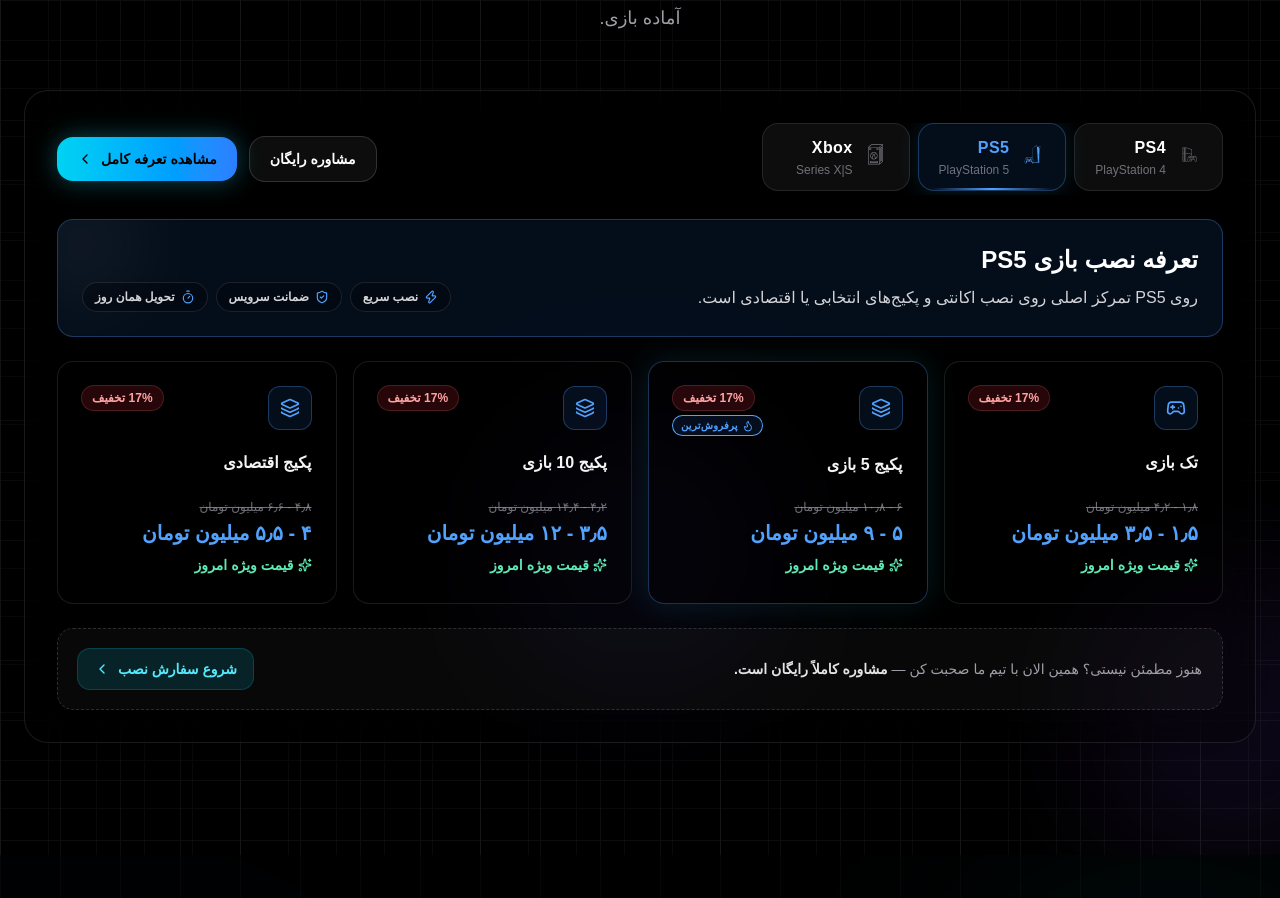
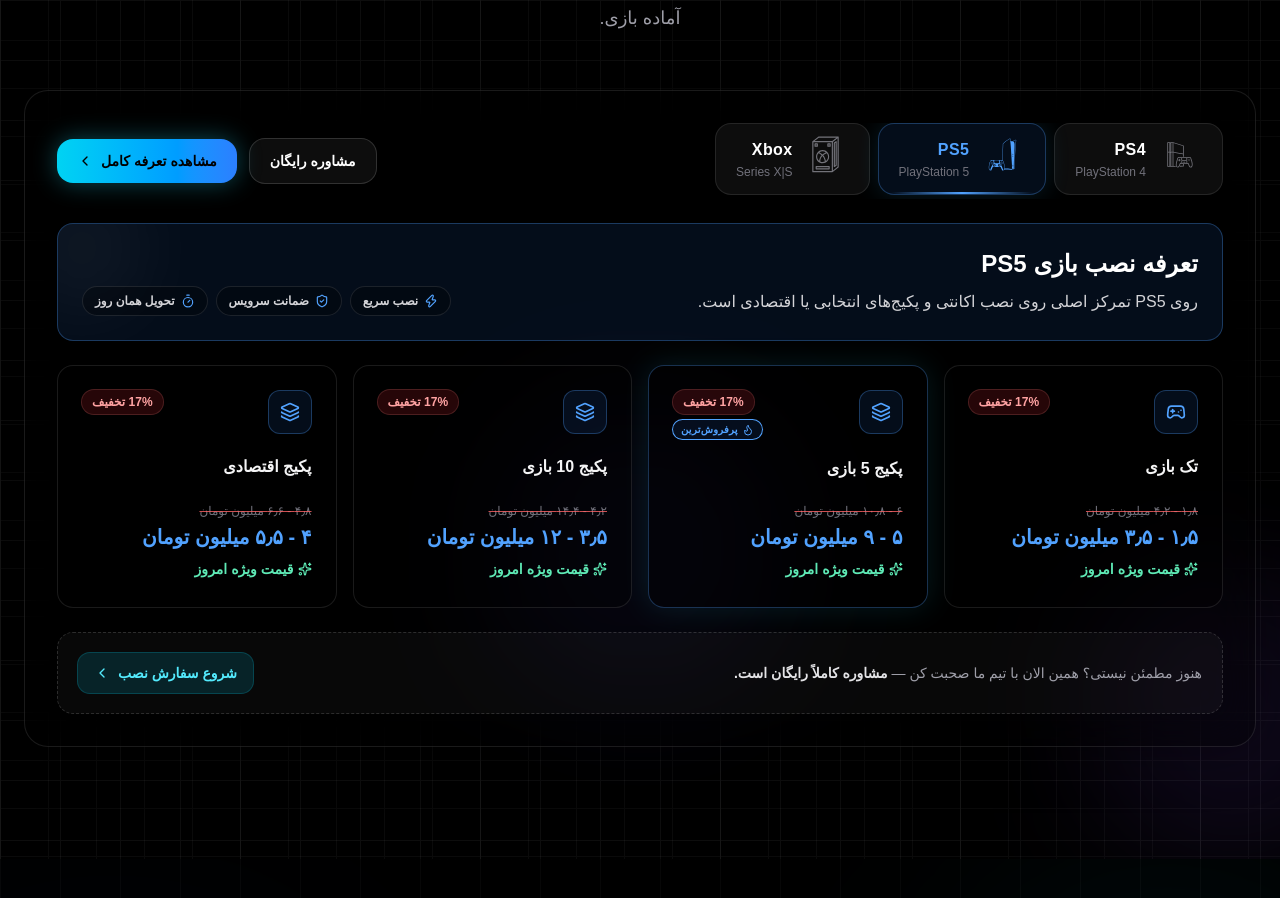
Before and after one commit to saeidAtashin/console-repair, a Next.js app: page / in a window 1280 px wide. Shown: the part 2100-2998 px from the top of the page. Built offline with nearby package versions, Linux system fonts and the light colour scheme; no server answers; a web font is replaced by a local one.

Commit message:
change  color of icons

```diff
--- a/src/app/components/sections/PriceTable.tsx
+++ b/src/app/components/sections/PriceTable.tsx
@@ -1,6 +1,7 @@
 "use client";
 
 import FadeUp from "@/app/components/animations/FadeUp";
+import ConsoleTabIcon from "@/app/components/ui/ConsoleTabIcon";
 import {
   formatRangeToman,
   HOME_GAME_INSTALL_DISCOUNTED,
@@ -67,31 +68,6 @@
   if (title.includes("پکیج")) return Layers;
   if (index === 0) return Gamepad2;
   return Sparkles;
-}
-
-function ConsoleTabIcon({
-  src,
-  className,
-}: {
-  src: string;
-  className?: string;
-}) {
-  return (
-    <span
-      aria-hidden
-      className={`inline-block h-[26px] w-[26px] shrink-0 bg-current ${className ?? ""}`}
-      style={{
-        WebkitMaskImage: `url(${src})`,
-        maskImage: `url(${src})`,
-        WebkitMaskSize: "contain",
-        maskSize: "contain",
-        WebkitMaskRepeat: "no-repeat",
-        maskRepeat: "no-repeat",
-        WebkitMaskPosition: "center",
-        maskPosition: "center",
-      }}
-    />
-  );
 }
 
 const PriceTable = () => {
@@ -170,7 +146,7 @@
                       <span className="flex items-center gap-2.5 text-white">
                         <ConsoleTabIcon
                           src={tab.iconSrc}
-                          className={`transition-[color,opacity] ${isActive
+                          className={`h-[46px] w-[46px] transition-[color,opacity] ${isActive
                             ? tabTheme.primary
                             : "text-zinc-400 opacity-70 group-hover:text-zinc-300 group-hover:opacity-90"
                             }`}
--- a/src/app/components/sections/hero/HeroDeviceScene.tsx
+++ b/src/app/components/sections/hero/HeroDeviceScene.tsx
@@ -10,7 +10,9 @@
   Wrench,
   type LucideIcon,
 } from "lucide-react";
+import ConsoleTabIcon from "@/app/components/ui/ConsoleTabIcon";
 import HeroQuickAccessButton from "./HeroQuickAccessButton";
+import { brandThemes } from "@/lib/brand-theme";
 import {
   consoleIds,
   consoleCatalog,
@@ -51,6 +53,12 @@
 const MOBILE_CONSOLE_ROW_HEIGHT = 92;
 const GLOW_BASE_SIZE = 320;
 const DEFAULT_CONSOLE: ConsoleId = "ps5";
+
+const consoleBrands = {
+  ps4: "playstation",
+  ps5: "playstation",
+  xbox: "xbox",
+} as const;
 
 function useHeroViewport() {
   const [viewport, setViewport] = useState({
@@ -150,6 +158,7 @@
   onSelect,
 }: ConsoleButtonProps) {
   const isRail = variant === "rail";
+  const iconTheme = brandThemes[consoleBrands[id]];
 
   return (
     <button
@@ -172,20 +181,16 @@
           className="pointer-events-none absolute inset-0 rounded-xl border border-cyan-400/55 bg-cyan-500/25 shadow-[inset_0_0_24px_rgba(34,211,238,0.15)]"
         />
       )}
-      <NextImage
+      <ConsoleTabIcon
         src={iconSrc}
-        alt=""
-        width={32}
-        height={32}
-        aria-hidden
         className={cn(
-          "relative z-10 shrink object-cover invert transition-opacity duration-200",
+          "relative z-10 transition-[color,opacity,transform] duration-200",
           isRail
             ? "h-20 w-12 sm:h-24 sm:w-14 sm:group-hover:scale-105"
             : "h-14 w-9",
           active
-            ? "opacity-100 drop-shadow-[0_0_12px_rgba(34,211,238,0.45)]"
-            : "opacity-75 sm:opacity-70 sm:group-hover:opacity-95",
+            ? cn(iconTheme.primary, "opacity-100 drop-shadow-[0_0_12px_rgba(34,211,238,0.45)]")
+            : "text-zinc-400 opacity-75 sm:opacity-70 sm:group-hover:text-zinc-300 sm:group-hover:opacity-95",
         )}
       />
       <span className="relative z-10 -mt-4 px-0.5 text-2xl text-cyan-300">
--- /dev/null
+++ b/src/app/components/ui/ConsoleTabIcon.tsx
@@ -0,0 +1,25 @@
+import { cn } from "@/lib/utils";
+
+type ConsoleTabIconProps = {
+  src: string;
+  className?: string;
+};
+
+export default function ConsoleTabIcon({ src, className }: ConsoleTabIconProps) {
+  return (
+    <span
+      aria-hidden
+      className={cn("inline-block shrink-0 bg-current", className)}
+      style={{
+        WebkitMaskImage: `url(${src})`,
+        maskImage: `url(${src})`,
+        WebkitMaskSize: "contain",
+        maskSize: "contain",
+        WebkitMaskRepeat: "no-repeat",
+        maskRepeat: "no-repeat",
+        WebkitMaskPosition: "center",
+        maskPosition: "center",
+      }}
+    />
+  );
+}
```
